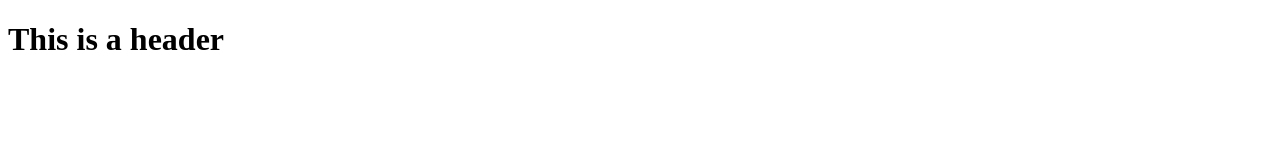
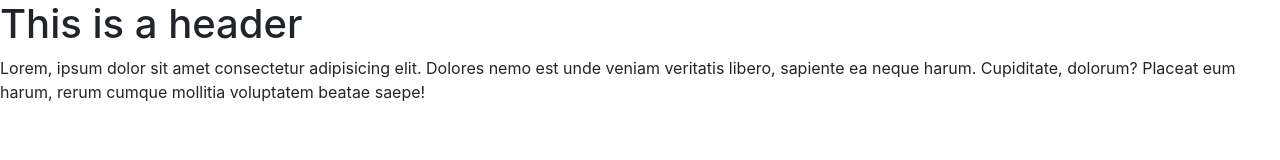
Before and after one commit to DamperDoor56/git-test, a website: page index.html in a window 1280 px wide. Drawn offline with nearby package versions, Linux system fonts and the light colour scheme.

Commit message:
added-bootstrap

```diff
--- a/index.html
+++ b/index.html
@@ -4,11 +4,25 @@
     <meta charset="UTF-8">
     <meta http-equiv="X-UA-Compatible" content="IE=edge">
     <meta name="viewport" content="width=device-width, initial-scale=1.0">
+    <!-- CSS files -->
+    <link rel="stylesheet" href="node_modules/bootstrap/dist/css/bootstrap.min.css">
     <title>Document</title>
+
 </head>
 <body>
-    <header>
+    <section>
         <h1>This is a header</h1>
-    </header>
+        <p>Lorem, ipsum dolor sit amet
+        consectetur adipisicing elit. Dolores
+        nemo est unde veniam veritatis libero,
+        sapiente ea neque harum. Cupiditate, dolorum?
+        Placeat eum harum, rerum cumque mollitia voluptatem
+        beatae saepe!</p>
+    </section>
+
+<!-- JQuery first, then Popper.js, then Bootstrap.js  -->
+<script src="node_modules/jquery/dist/jquery.slim.js"></script>
+<script src="node_modules/popper.js/dist/umd/popper.min.js"></script>
+<script src="node_modules/bootstrap/dist/js/bootstrap.bundle.min.js"></script>
 </body>
 </html>
```
Also changed, not shown: package.json (+6 -1 lines), 1 other file.
